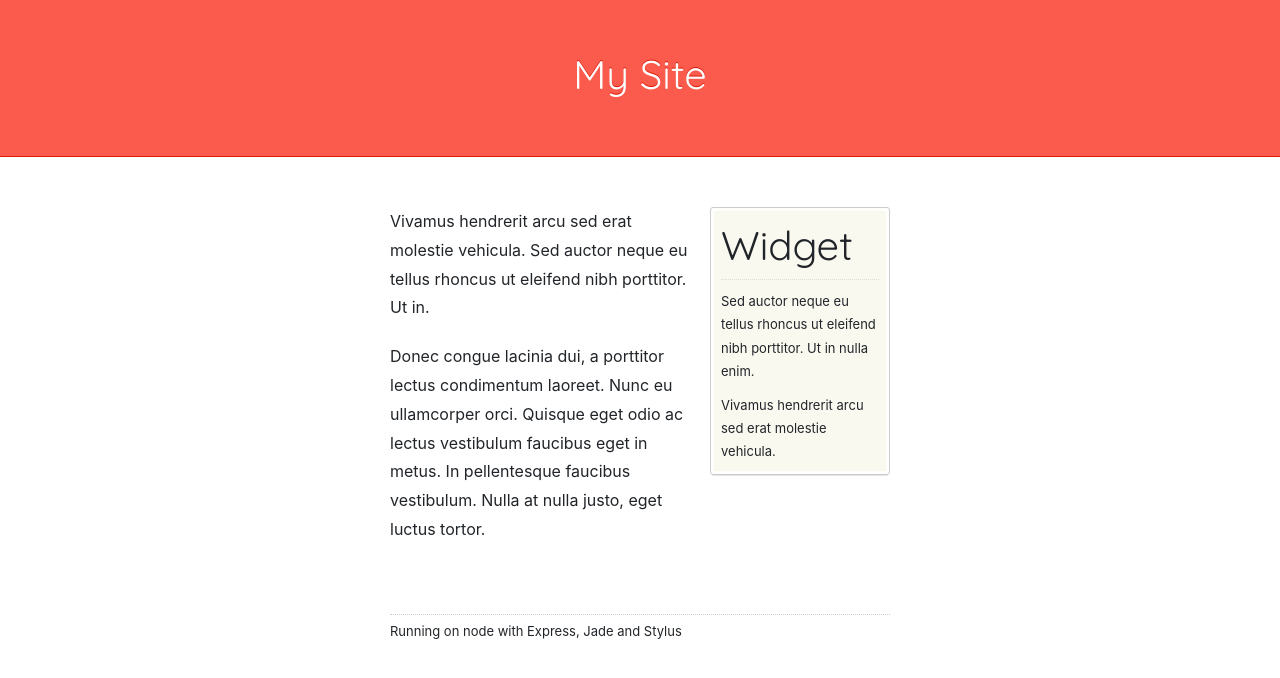
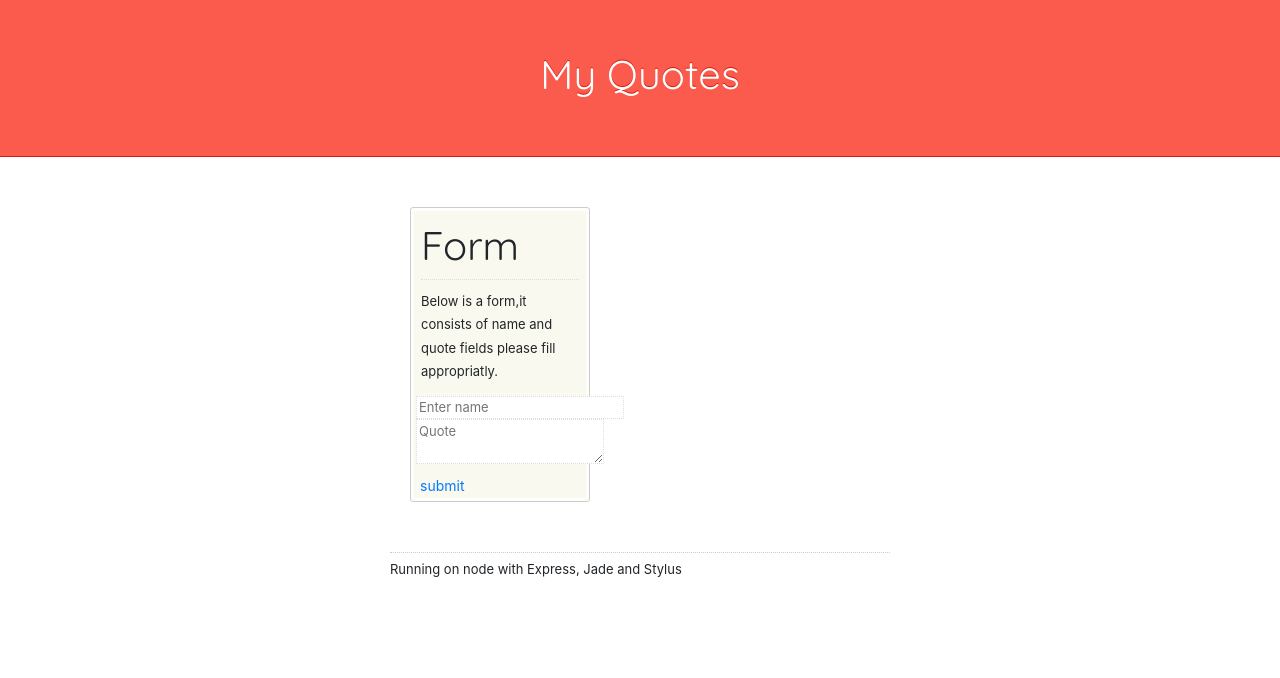
Before and after one commit to chris495b/basicNodeSetup, a Node server app: page / in a window 1280 px wide. Shown: the top 678 px of the page. Run offline with Node 20, Linux system fonts and the light colour scheme; data that the repository does not hold is empty; some libraries are stand-ins or nearby versions.

Commit message:
create,read stages completes

```diff
--- a/index.js
+++ b/index.js
@@ -28,7 +28,11 @@ app.use(express.static(path.join(__dirname, 'node_modules/bootstrap')));
 app.use(bodyParser.urlencoded({extended: true}));
 
 app.get('/', (req, res) => {
-   res.render('index',{ title : 'Home' });
+    db.collection('quotes').find().toArray((err, result) => {
+      if (err) return console.log(err)
+      res.render('index',{ title : 'Quotes',quotes:result });
+    })
+
   //res.sendFile(__dirname + '/index.html')
   // Note: __dirname is directory that contains the JavaScript source code. Try logging it and see what you get!
   // Mine was '/Users/zellwk/Projects/demo-repos/crud-express-mongo' for this app.
--- a/public/stylesheets/style.css
+++ b/public/stylesheets/style.css
@@ -164,6 +164,12 @@ header {
   padding: 0px 10px;
   margin-bottom: 10px;
 }
+.sidebar .widget input,
+.sidebar .widget textarea {
+  border: 1px dotted #ddd;
+  font-size: 13px;
+  margin: 0px 5px;
+}
 p {
   line-height: 1.8;
 }
--- a/public/stylesheets/style.styl
+++ b/public/stylesheets/style.styl
@@ -82,6 +82,11 @@ header
       padding 0px 10px
       margin-bottom 10px
 
+    input,textarea
+      border 1px dotted #ddd
+      font-size 13px
+      margin 0px 5px
+
 p
   line-height 1.8
 
--- a/views/index.jade
+++ b/views/index.jade
@@ -1,22 +1,17 @@
 extend layout
 block content
-  p
-    | Vivamus hendrerit arcu sed erat molestie
-    | vehicula. Sed auctor neque eu tellus
-    | rhoncus ut eleifend nibh porttitor. Ut in.
-  p
-    | Donec congue lacinia dui, a porttitor
-    | lectus condimentum laoreet. Nunc eu
-    | ullamcorper orci. Quisque eget odio ac
-    | lectus vestibulum faucibus eget in metus.
-    | In pellentesque faucibus vestibulum. Nulla
-    | at nulla justo, eget luctus tortor.
+  each item in quotes
+    p= item.quote
+      |...
+      span.badge.badge-default=item.name
+
 block sidebar
   .widget
-    h1 Widget
+    h1 Form
     p
-      | Sed auctor neque eu tellus rhoncus ut
-      | eleifend nibh porttitor. Ut in nulla enim.
-    p
-      | Vivamus hendrerit arcu sed erat molestie
-      | vehicula.
+      | Below is a form,it consists of name and
+      | quote fields please fill appropriatly.
+    form(action="/quotes" method="POST")
+      input(type="text" id="name" name="name" aria-describedby="name" placeholder="Enter name")
+      textarea(id="quote" name="quote" aria-describedby="quote" placeholder="Quote")
+      button.btn.btn-sm.btn-link(type="submit") submit
--- a/views/layout.jade
+++ b/views/layout.jade
@@ -9,7 +9,7 @@ html
     script(src='dist/js/bootstrap.min.js')
   body
     header
-      h1 My Site
+      h1 My Quotes
     .main-container
       .main-content
         block content
```
